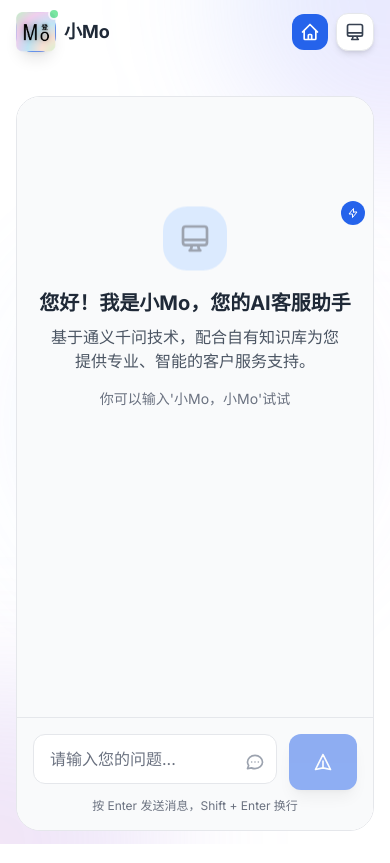
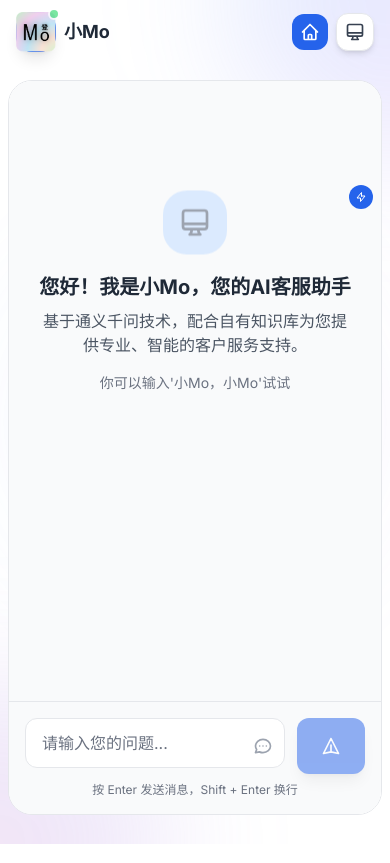
Before and after one commit to PlayWithAndyJin/AICS, a Next.js app: page / in a window 390 px wide. Built offline with nearby package versions, Linux system fonts and the light colour scheme.

Commit message:
Update page.tsx

```diff
--- a/app/page.tsx
+++ b/app/page.tsx
@@ -15,7 +15,7 @@ export default function Home() {
         <div className="absolute top-1/2 left-1/2 transform -translate-x-1/2 -translate-y-1/2 w-96 h-96 bg-gradient-to-r from-blue-300/10 to-purple-300/10 rounded-full blur-3xl animate-pulse-slow"></div>
       </div>
 
-      <div className="container mx-auto px-4 py-8 pt-24">
+      <div className="container mx-auto px-2 sm:px-4 py-4 sm:py-8 pt-20 sm:pt-24">
         <div className="max-w-6xl mx-auto">
           {/* 聊天界面 */}
           <ChatInterface />
```
